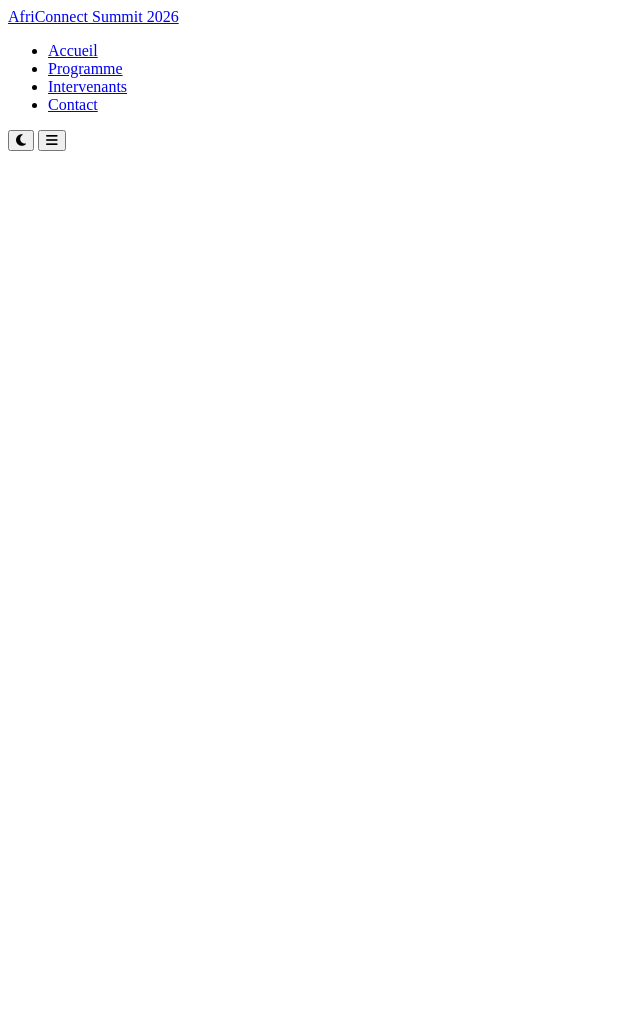
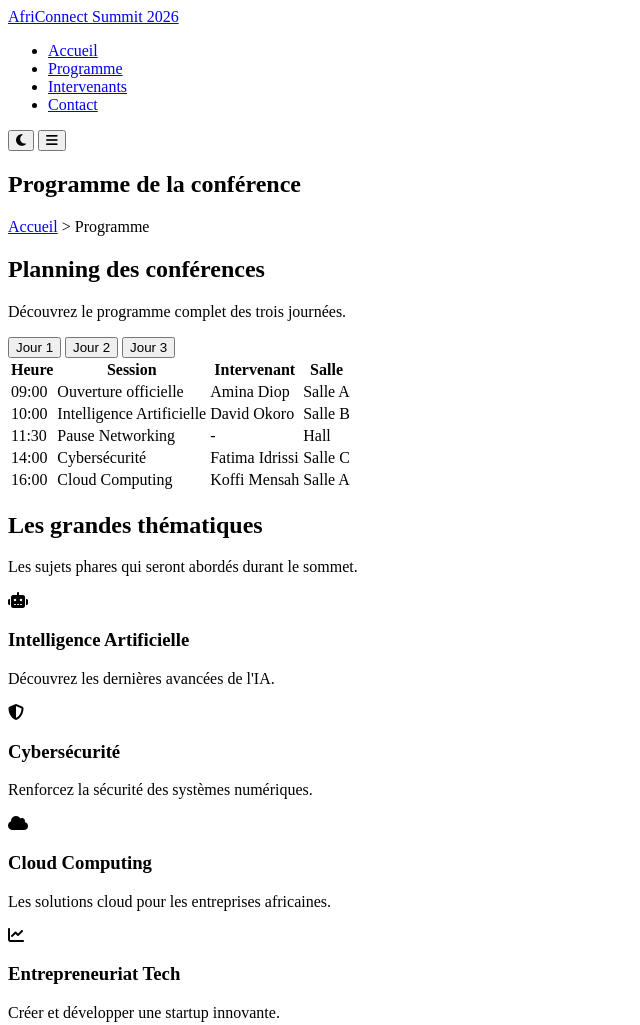
Before and after one commit to boiro9657-ship-it/BOIRO-Ibrahima-AfriConnectSummit, a plain HTML site: page programme.html in a window 1280 px wide. Shown: the whole page, without its empty margins (0-640 px from the left). Before the commit the page ends 800 px from the top, so only its background shows below. Drawn offline with Linux system fonts and the light colour scheme; files that its build step writes are made by us from their sources; files whose address does not match are found by name.

Commit message:
création de la structure HTML de la page Programme

```diff
--- a/programme.html
+++ b/programme.html
@@ -45,11 +45,180 @@
     </nav>
 
      <!-- ================= MAIN ================= -->
-    <main>
+<main>
 
-        <!-- Contenu spécifique à chaque page -->
+       <!-- ================= HERO INTERNE ================= -->
+<section id="page-hero">
 
-    </main>
+    <div class="hero-content">
+
+        <h1>Programme de la conférence</h1>
+
+        <nav aria-label="Fil d'Ariane">
+
+            <p>
+                <a href="index.html">Accueil</a> >
+                <span>Programme</span>
+            </p>
+
+        </nav>
+
+    </div>
+
+</section>
+
+<!-- ================= PROGRAMME ================= -->
+<section id="programme">
+
+    <div class="section-title">
+
+        <h2>Planning des conférences</h2>
+
+        <p>
+            Découvrez le programme complet des trois journées.
+        </p>
+
+    </div>
+
+    <div class="tabs">
+
+        <button class="tab-btn active" data-day="day1">
+            Jour 1
+        </button>
+
+        <button class="tab-btn" data-day="day2">
+            Jour 2
+        </button>
+
+        <button class="tab-btn" data-day="day3">
+            Jour 3
+        </button>
+
+    </div>
+</section>
+
+<div id="day1" class="tab-content active">
+
+<table>
+
+    <thead>
+
+        <tr>
+
+        <th>Heure</th>
+
+        <th>Session</th>
+
+        <th>Intervenant</th>
+
+        <th>Salle</th>
+
+        </tr>
+
+    </thead>
+
+     <tbody>
+
+        <tr>
+        <td>09:00</td>
+        <td>Ouverture officielle</td>
+        <td>Amina Diop</td>
+        <td>Salle A</td>
+        </tr>
+
+        <tr>
+        <td>10:00</td>
+        <td>Intelligence Artificielle</td>
+        <td>David Okoro</td>
+        <td>Salle B</td>
+        </tr>
+
+        <tr>
+        <td>11:30</td>
+        <td>Pause Networking</td>
+        <td>-</td>
+        <td>Hall</td>
+        </tr>
+
+        <tr>
+        <td>14:00</td>
+        <td>Cybersécurité</td>
+        <td>Fatima Idrissi</td>
+        <td>Salle C</td>
+        </tr>
+
+        <tr>
+        <td>16:00</td>
+        <td>Cloud Computing</td>
+        <td>Koffi Mensah</td>
+        <td>Salle A</td>
+        </tr>
+
+    </tbody>
+
+</table>
+
+</div>
+
+<!-- ================= THÉMATIQUES ================= -->
+<section id="themes">
+
+    <div class="section-title">
+
+        <h2>Les grandes thématiques</h2>
+
+        <p>
+            Les sujets phares qui seront abordés durant le sommet.
+        </p>
+
+    </div>
+
+    <div class="themes-container">
+
+        <article class="theme-card">
+
+            <i class="fa-solid fa-robot"></i>
+
+            <h3>Intelligence Artificielle</h3>
+
+            <p>Découvrez les dernières avancées de l'IA.</p>
+
+        </article>
+
+        <article class="theme-card">
+
+            <i class="fa-solid fa-shield-halved"></i>
+
+            <h3>Cybersécurité</h3>
+
+            <p>Renforcez la sécurité des systèmes numériques.</p>
+
+        </article>
+
+        <article class="theme-card">
+
+            <i class="fa-solid fa-cloud"></i>
+
+            <h3>Cloud Computing</h3>
+
+            <p>Les solutions cloud pour les entreprises africaines.</p>
+
+        </article>
+
+        <article class="theme-card">
+
+            <i class="fa-solid fa-chart-line"></i>
+
+            <h3>Entrepreneuriat Tech</h3>
+
+            <p>Créer et développer une startup innovante.</p>
+
+        </article>
+
+    </div>
+
+</section>
+</main>
 
      <script src="js/main.js"></script>
 </body>
```
